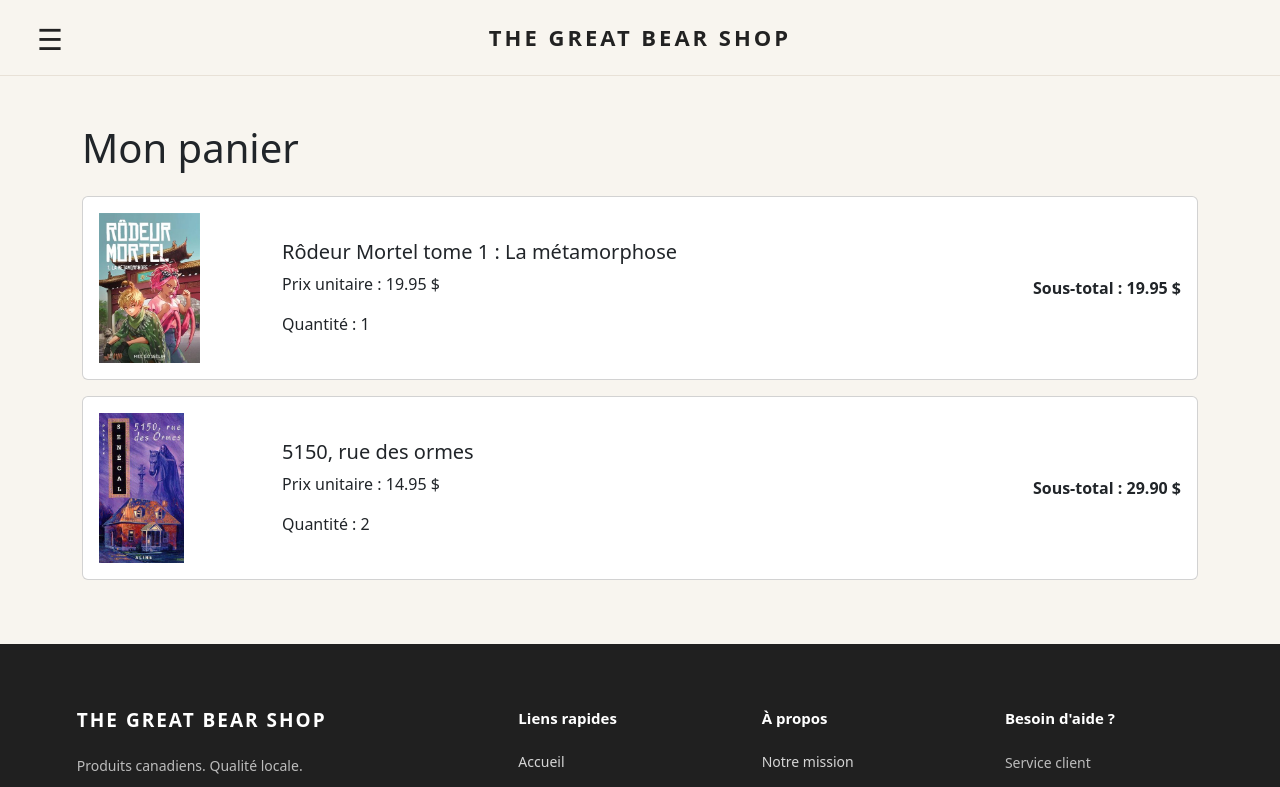
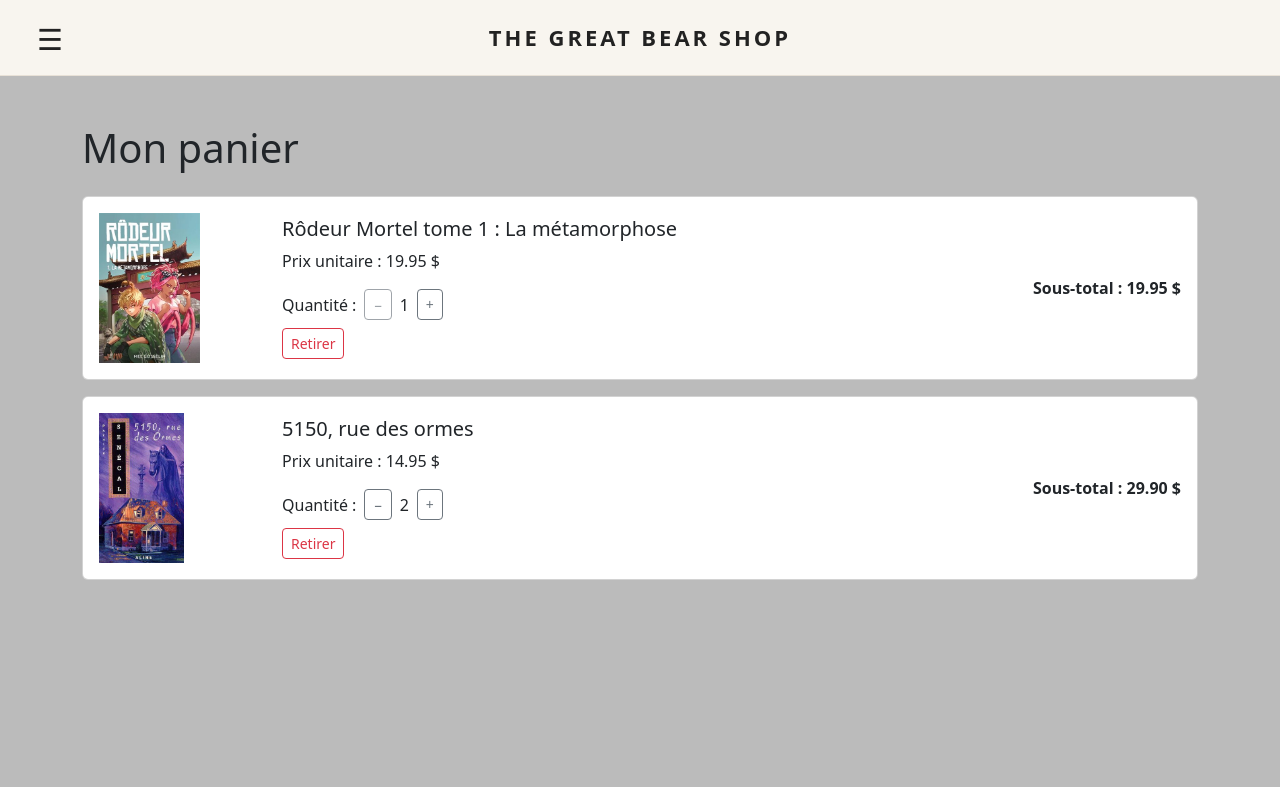
Before and after one commit to amirahv/great-bear-shop-a2026, a React (Vite) app in the folder GreatBearShop/: page /panier in a window 1280 px wide. Shown: the top 787 px of the page. Built offline with nearby package versions, Linux system fonts and the light colour scheme.

Commit message:
modifier PagePanier.tsx pour retirer un item ou diminuer et augmonter sa quantite

```diff
--- a/GreatBearShop/src/pages/PagePanier.tsx
+++ b/GreatBearShop/src/pages/PagePanier.tsx
@@ -1,14 +1,52 @@
+import { useState } from "react";
 import panierTemporaire from "../data/panierTemporaire";
 
 function PagePanier() {
+  const [articles, setArticles] = useState(panierTemporaire);
+
+  function retirerArticle(produitId: string) {
+    setArticles((articlesActuels) =>
+      articlesActuels.filter((article) => article.produitId !== produitId),
+    );
+  }
+
+  function modifierQuantite(produitId: string, nouvelleQuantite: number) {
+    if (!Number.isSafeInteger(nouvelleQuantite) || nouvelleQuantite < 1) {
+      return;
+    }
+
+    setArticles((articlesActuels) =>
+      articlesActuels.map((article) => {
+        if (article.produitId !== produitId) {
+          return article;
+        }
+
+        const prixEnCentimes =
+          article.prixUnitaire !== null
+            ? Math.round(article.prixUnitaire * 100)
+            : null;
+
+        return {
+          ...article,
+          quantite: nouvelleQuantite,
+          totalLigne:
+            prixEnCentimes !== null
+              ? (prixEnCentimes * nouvelleQuantite) / 100
+              : null,
+        };
+      }),
+    );
+  }
+
   return (
+    <div style={{ backgroundColor: "#BBBBBB", minHeight: "100vh" }}>
       <div className="container py-5">
         <h1 className="mb-4">Mon panier</h1>
 
-      {panierTemporaire.length === 0 ? (
+        {articles.length === 0 ? (
           <p>Votre panier est vide.</p>
         ) : (
-        panierTemporaire.map((article) => (
+          articles.map((article) => (
             <div className="card mb-3" key={article.produitId}>
               <div className="card-body">
                 <div className="row align-items-center g-3">
@@ -38,7 +76,48 @@ function PagePanier() {
                         : "Prix indisponible"}
                     </p>
 
-                  <p className="mb-0">Quantité : {article.quantite}</p>
+                    <div className="d-flex align-items-center gap-2">
+                      <span>Quantité :</span>
+
+                      <button
+                        type="button"
+                        className="btn btn-outline-secondary btn-sm"
+                        aria-label={`Diminuer la quantité de ${article.nom}`}
+                        disabled={article.quantite <= 1}
+                        onClick={() =>
+                          modifierQuantite(
+                            article.produitId,
+                            article.quantite - 1,
+                          )
+                        }
+                      >
+                        −
+                      </button>
+
+                      <span>{article.quantite}</span>
+
+                      <button
+                        type="button"
+                        className="btn btn-outline-secondary btn-sm"
+                        aria-label={`Augmenter la quantité de ${article.nom}`}
+                        onClick={() =>
+                          modifierQuantite(
+                            article.produitId,
+                            article.quantite + 1,
+                          )
+                        }
+                      >
+                        +
+                      </button>
+                    </div>
+
+                    <button
+                      type="button"
+                      className="btn btn-outline-danger btn-sm mt-2"
+                      onClick={() => retirerArticle(article.produitId)}
+                    >
+                      Retirer
+                    </button>
 
                     {!article.disponible && (
                       <p className="text-danger mt-2 mb-0">
@@ -61,6 +140,7 @@ function PagePanier() {
           ))
         )}
       </div>
+    </div>
   );
 }
 
```
Lines whose indentation alone changed are shown as unchanged.
